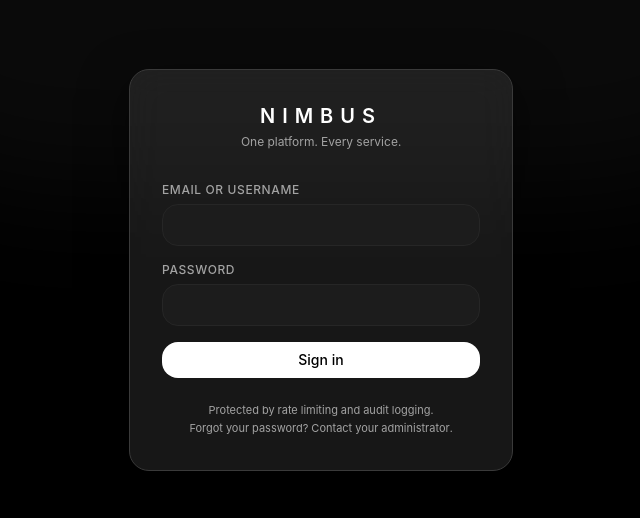
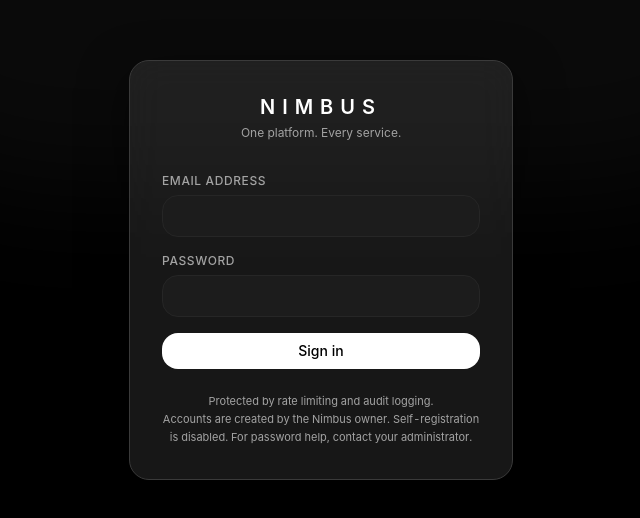
Before and after one commit to notdotsxbz/Nimbus-Panel, a Next.js app in the folder apps/web/: page /login in a window 1280 px wide. Shown: the part 130-648 px from the top of the page, without its empty margins (319-959 px from the left). Built offline with nearby package versions, Linux system fonts and the light colour scheme; no server answers.

Commit message:
Replace panel login with Firebase email and password authentication

```diff
--- a/apps/web/src/app/login/page.tsx
+++ b/apps/web/src/app/login/page.tsx
@@ -2,13 +2,13 @@
 
 import { FormEvent, useState } from "react";
 import { useRouter } from "next/navigation";
-import { login } from "@/lib/api";
+import { firebaseLogin } from "@/lib/api";
 
 /** ONE common login page — no separate admin/customer entry points.
  *  Role routing happens server-side (redirect field). */
 export default function LoginPage() {
   const router = useRouter();
-  const [identifier, setIdentifier] = useState("");
+  const [email, setEmail] = useState("");
   const [password, setPassword] = useState("");
   const [error, setError] = useState<string | null>(null);
   const [busy, setBusy] = useState(false);
@@ -18,7 +18,7 @@ export default function LoginPage() {
     setBusy(true);
     setError(null);
     try {
-      const res = await login(identifier.trim(), password);
+      const res = await firebaseLogin(email.trim(), password);
       router.replace(res.redirect);
     } catch (err) {
       setError(err instanceof Error ? err.message : "Login failed");
@@ -39,16 +39,17 @@ export default function LoginPage() {
 
         <form onSubmit={onSubmit} className="mt-8 space-y-4" aria-describedby={error ? "login-error" : undefined}>
           <div>
-            <label className="label" htmlFor="identifier">
-              Email or username
+            <label className="label" htmlFor="email">
+              Email address
             </label>
             <input
-              id="identifier"
+              id="email"
               className="input"
-              autoComplete="username"
+              type="email"
+              autoComplete="email"
               required
-              value={identifier}
-              onChange={(e) => setIdentifier(e.target.value)}
+              value={email}
+              onChange={(e) => setEmail(e.target.value)}
             />
           </div>
           <div>
@@ -80,7 +81,7 @@ export default function LoginPage() {
         <p className="mt-6 text-center text-[11px] leading-relaxed text-muted">
           Protected by rate limiting and audit logging.
           <br />
-          Forgot your password? Contact your administrator.
+          Accounts are created by the Nimbus owner. Self-registration is disabled. For password help, contact your administrator.
         </p>
       </div>
     </main>
```
